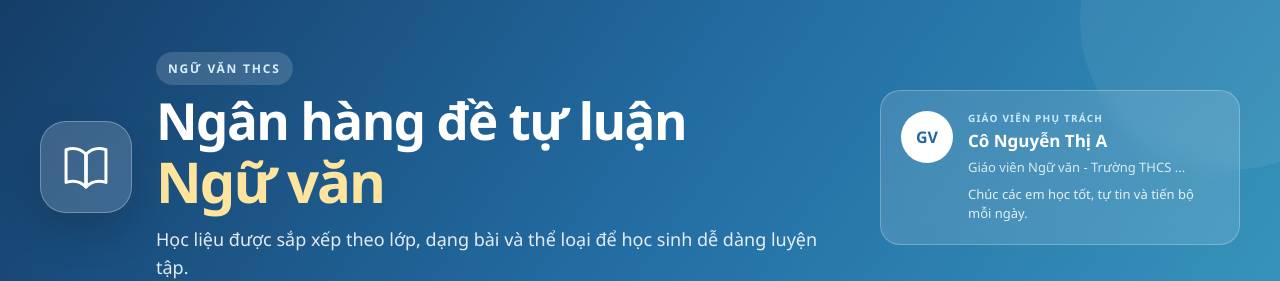
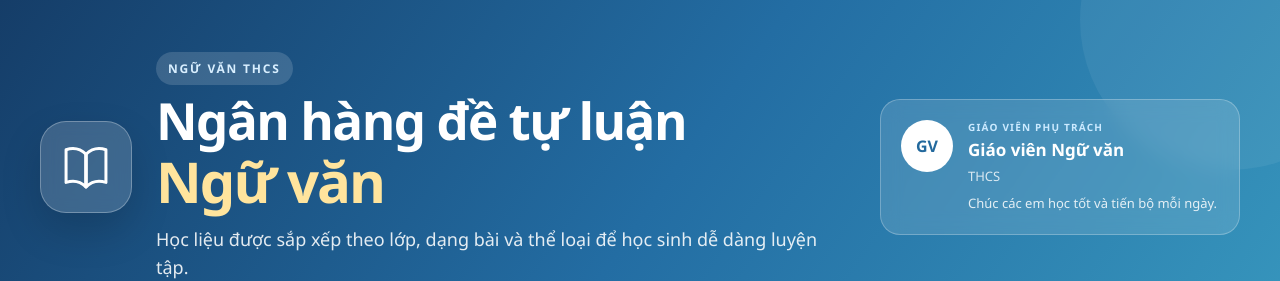
Before and after one commit to hong7214/ngan-hang-de-ngu-van, a Next.js app in the folder ngan-hang-de-ngu-van-starter/: page /ngan-hang-de-ngu-van/ in a window 1280 px wide. Shown: the top 281 px of the page. Built offline with nearby package versions, Linux system fonts and the light colour scheme; no server answers; the database is empty.

Commit message:
Update page.tsx

```diff
--- a/ngan-hang-de-ngu-van-starter/app/page.tsx
+++ b/ngan-hang-de-ngu-van-starter/app/page.tsx
@@ -37,11 +37,7 @@ const THE_LOAI_THO = [
   CÔ CHỈ CẦN THAY 3 DÒNG NÀY
   bằng thông tin thật của giáo viên.
 */
-const THONG_TIN_GV = {
-  hoTen: "Cô Nguyễn Thị A",
-  donVi: "Giáo viên Ngữ văn - Trường THCS ...",
-  loiNhan: "Chúc các em học tốt, tự tin và tiến bộ mỗi ngày.",
-};
+
 
 function khongDau(text: string) {
   return text
@@ -159,12 +155,24 @@ ${item.cau_hoi ?? ""}`
     .replace(/\n{3,}/g, "\n\n")
     .trim();
 }
-
+type SiteSettings = {
+  teacher_name: string;
+  teacher_school: string;
+  teacher_message: string;
+  teacher_photo_url: string | null;
+};
 export default function Home() {
   const [de, setDe] = useState<DeNguVan[]>([]);
   const [loading, setLoading] = useState(true);
   const [error, setError] = useState("");
-
+const [thongTinGV, setThongTinGV] =
+  useState<SiteSettings>({
+    teacher_name: "Giáo viên Ngữ văn",
+    teacher_school: "THCS",
+    teacher_message:
+      "Chúc các em học tốt và tiến bộ mỗi ngày.",
+    teacher_photo_url: null,
+  });
   const [tuKhoa, setTuKhoa] = useState("");
   const [lop, setLop] = useState("Tất cả");
   const [nhom, setNhom] = useState("Tất cả");
@@ -195,7 +203,47 @@ export default function Home() {
 
     taiDe();
   }, []);
+useEffect(() => {
+  async function taiThongTinGV() {
+    const { data, error } = await supabase
+      .from("site_settings")
+      .select(
+        "teacher_name, teacher_school, teacher_message, teacher_photo_url"
+      )
+      .eq("id", 1)
+      .single();
 
+    if (error) {
+      console.error(
+        "Không tải được thông tin giáo viên:",
+        error.message
+      );
+      return;
+    }
+
+    if (data) {
+      setThongTinGV({
+        teacher_name:
+          data.teacher_name ??
+          "Giáo viên Ngữ văn",
+
+        teacher_school:
+          data.teacher_school ??
+          "THCS",
+
+        teacher_message:
+          data.teacher_message ??
+          "Chúc các em học tốt và tiến bộ mỗi ngày.",
+
+        teacher_photo_url:
+          data.teacher_photo_url ??
+          null,
+      });
+    }
+  }
+
+  taiThongTinGV();
+}, []);
   const danhSach = useMemo(() => {
     const q = tuKhoa.trim().toLowerCase();
 
@@ -266,27 +314,39 @@ export default function Home() {
           </div>
 
           <div className="teacher-box">
+
+  {thongTinGV.teacher_photo_url ? (
+    <img
+      className="teacher-photo"
+      src={thongTinGV.teacher_photo_url}
+      alt="Ảnh giáo viên phụ trách"
+    />
+  ) : (
     <div className="teacher-avatar">
       GV
     </div>
+  )}
 
-            <div>
+  <div className="teacher-info">
+
     <small>
       GIÁO VIÊN PHỤ TRÁCH
     </small>
 
     <strong>
-                {THONG_TIN_GV.hoTen}
+      {thongTinGV.teacher_name}
     </strong>
 
     <span>
-                {THONG_TIN_GV.donVi}
+      {thongTinGV.teacher_school}
     </span>
 
     <p>
-                {THONG_TIN_GV.loiNhan}
+      {thongTinGV.teacher_message}
     </p>
+
   </div>
+
 </div>
 
         </div>
```
Lines whose indentation alone changed are shown as unchanged.
